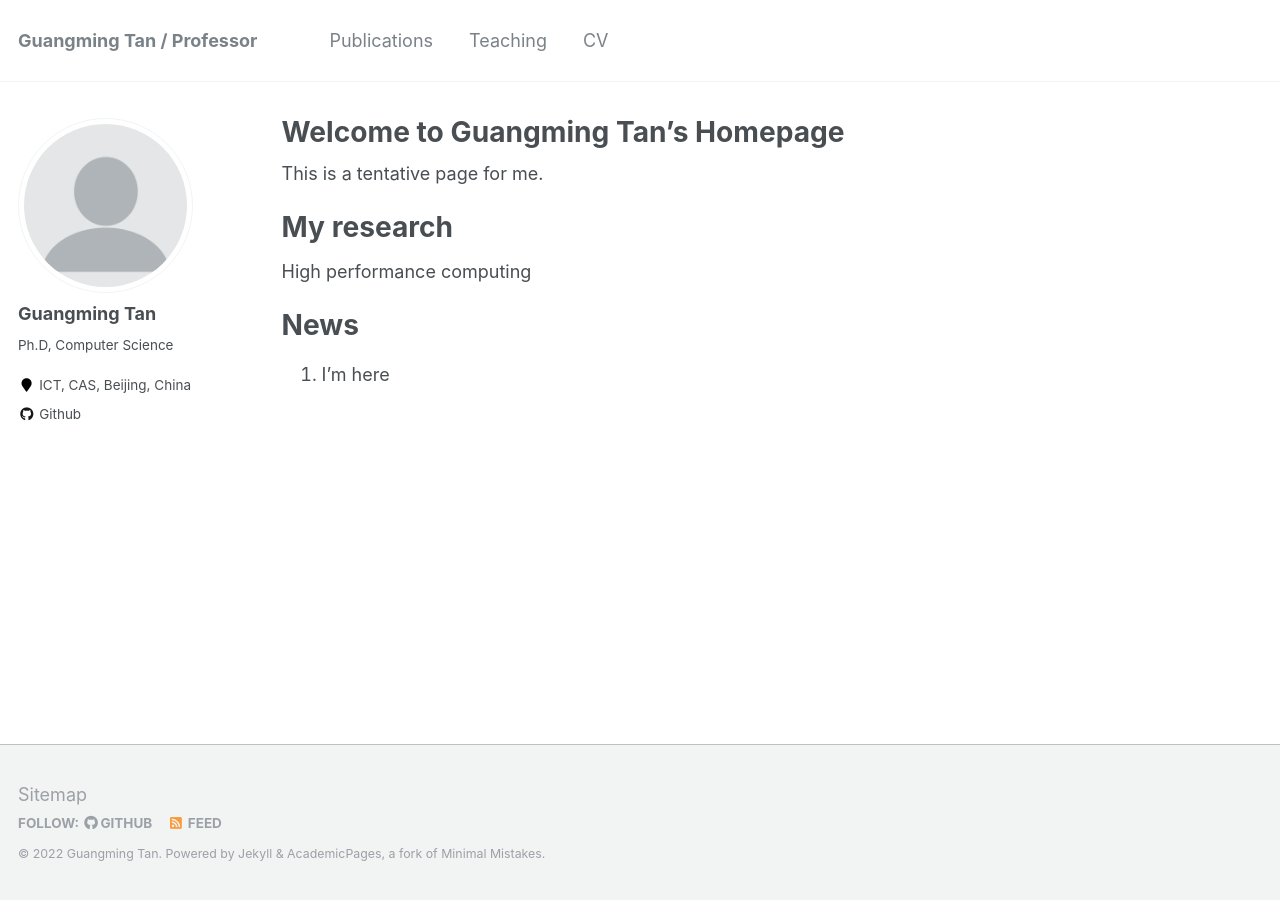
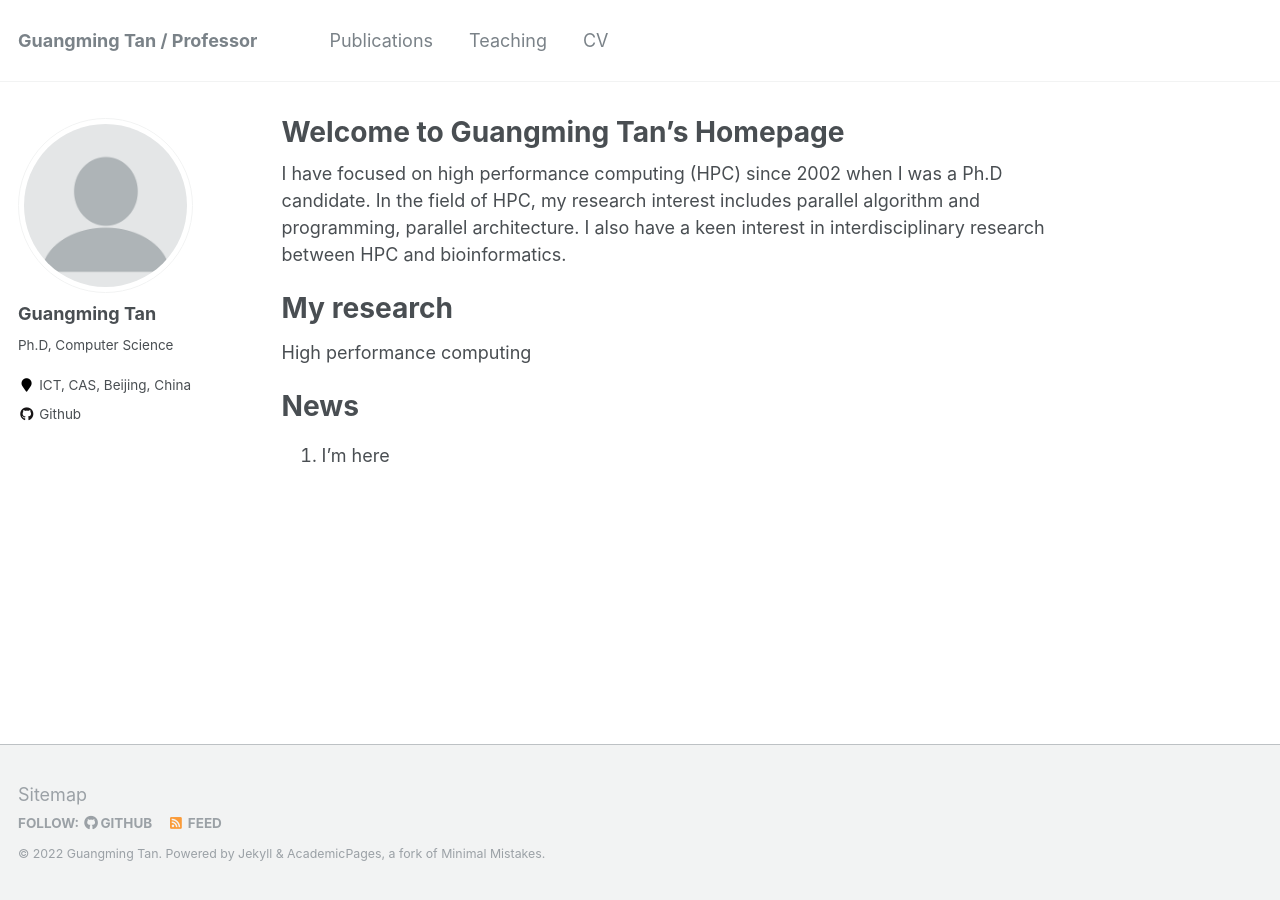
Before and after one commit to TanNiu/TanNiu.github.io, a Jekyll site: the page built from _pages/about.md, in a window 1280 px wide. Built offline with Jekyll 4.4.1, drawn with Linux system fonts in a browser that asks for light colours.

Commit message:
update publication

```diff
--- a/_pages/about.md
+++ b/_pages/about.md
@@ -7,8 +7,7 @@ redirect_from:
   - /about/
   - /about.html
 ---
-
-This is a tentative page for me.
+I have focused on high performance computing (HPC) since 2002 when I was a Ph.D candidate. In the field of HPC, my research interest includes parallel algorithm and programming, parallel architecture. I also have a keen interest in interdisciplinary research between HPC and  bioinformatics.
 
 My research
 ======
```
